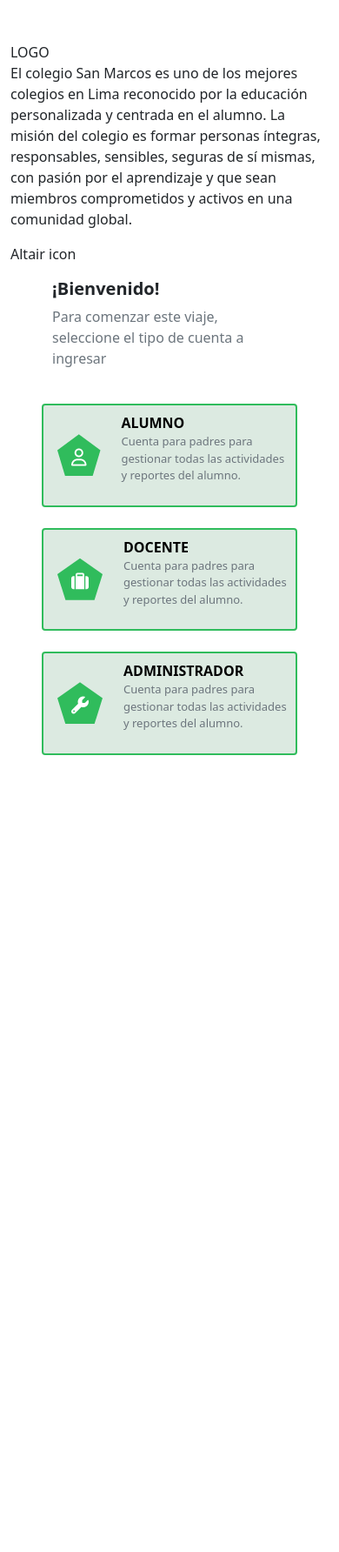
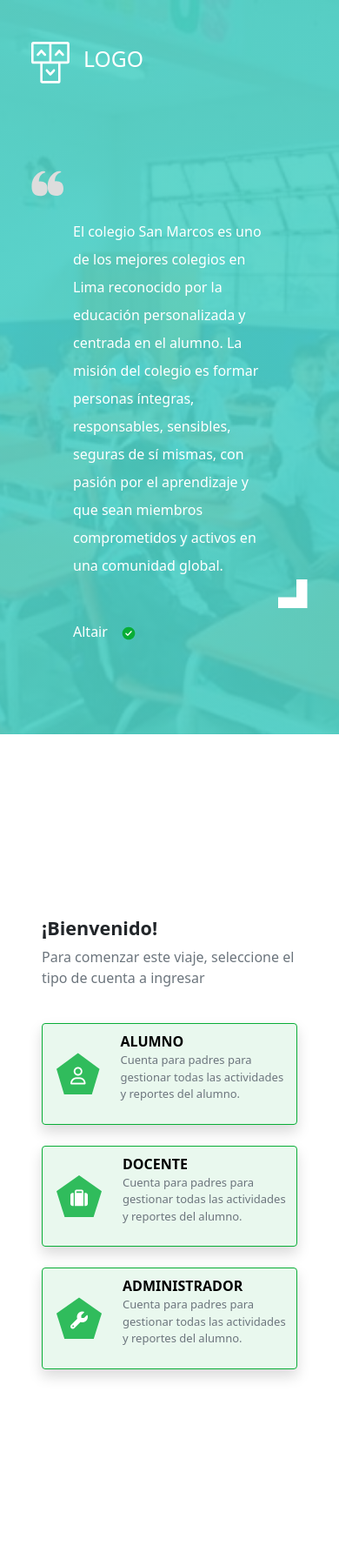
Before and after one commit to Samuelcodingg/SACNS_BD1, a PHP site: page /login.html in a window 390 px wide. Shown: the whole page at 87% size. Before the commit the page ends 868 px from the top, so only its background shows below. Run offline with PHP 8.4, Linux system fonts and the light colour scheme; some libraries are stand-ins or nearby versions.

Commit message:
login de bienvenida inicial completado

```diff
--- a/assets/css/main.css
+++ b/assets/css/main.css
@@ -1,6 +1,10 @@
 /*general*/
 
-*, body {
+body {
+    overflow-x: hidden;
+}
+
+*{
     margin: 0px;
     padding: 0px;
 }
@@ -12,8 +16,12 @@
     min-height: 550px;
 }
 
+.min-h-100vh {
+    min-height: 100vh;
+}
+
 .bg-2nd {
-    background-color: #dceae1;
+    background: rgba(46, 189, 89, 0.1);
 }
 
 .bg-1st {
@@ -21,7 +29,7 @@
 }
 
 .border-sacns-ge {
-    border-color: #30bc5c !important;
+    border: 1px solid #08AD36 !important;
 }
 
 .polygon {
@@ -31,3 +39,28 @@
 .fs-6 {
     font-size: 13px !important;
 }
+
+/*login-page*/
+
+.fst-quote-container {
+    background: linear-gradient(0deg, rgba(79, 209, 197, 0.9), rgba(79, 209, 197, 0.9)), url('../img/Colegio.jpg');
+    background-position: center;
+    background-repeat: no-repeat;
+    background-size: cover;
+}
+
+.text-quote-login {
+    margin-top: 100px;
+}
+
+.box-pre-login {
+    width: 426px;
+}
+
+.arrow {
+    transition: all 300ms;
+}
+
+.box-pre-login:hover .arrow {
+    display: block !important;
+}
--- a/login.html
+++ b/login.html
@@ -11,39 +11,68 @@
 </head>
 <body>
 
-    <main class="container mt-5">
+    <main>
         <div class="row">
-            <div class="col-md-5">
-                <div>
-                    LOGO
+            <div class="col-md-5 p-5 fst-quote-container text-white min-h-100vh">
+                <div class="d-flex align-items-center">
+                    <svg width="44" height="48" viewBox="0 0 44 48" fill="none" xmlns="http://www.w3.org/2000/svg">
+                        <path d="M41.6416 0H2.2375C1.00176 0 0 1.09194 0 2.43891V22.8905C0 24.2375 1.00176 25.3295 2.2375 25.3295H10.3221V45.39C10.3214 46.0366 10.5565 46.657 10.9757 47.1144C11.3948 47.5719 11.9637 47.8289 12.5568 47.8289H31.3196C32.5553 47.8289 33.5571 46.737 33.5571 45.39V25.3384H41.6416C42.2348 25.3384 42.8036 25.0814 43.2228 24.6239C43.642 24.1664 43.8771 23.5461 43.8764 22.8995V2.43891C43.8771 1.79235 43.642 1.17199 43.2228 0.714522C42.8036 0.257051 42.2348 0 41.6416 0ZM2.59353 2.82997H20.6414V22.5025H2.59353V2.82997ZM30.9635 45.002H12.9156V25.3384H30.9635V45.002ZM41.2829 22.5025H23.235V2.82997H41.2829V22.5025Z" fill="white"/>
+                        <path d="M14.8548 15.9228C15.3658 16.4456 16.1654 16.4318 16.661 15.8916C17.1566 15.3514 17.1693 14.4798 16.6897 13.9227L12.546 9.40611C12.038 8.85747 11.2192 8.85747 10.7111 9.40611L6.55655 13.9227C6.21121 14.276 6.06978 14.8062 6.18751 15.3063C6.30525 15.8063 6.66346 16.1967 7.12219 16.3251C7.58093 16.4534 8.06737 16.2992 8.39147 15.9228L11.6176 12.4062L14.8548 15.9228Z" fill="white"/>
+                        <path d="M29.0327 15.9228L32.2589 12.4062L35.4851 15.9228C35.9962 16.4456 36.7957 16.4318 37.2913 15.8916C37.787 15.3514 37.7996 14.4798 37.32 13.9227L33.1764 9.40611C32.6683 8.85747 31.8495 8.85747 31.3414 9.40611L27.1978 13.9227C26.7182 14.4798 26.7308 15.3514 27.2265 15.8916C27.7221 16.4318 28.5216 16.4456 29.0327 15.9228Z" fill="white"/>
+                        <path d="M18.7103 31.906C18.1985 31.384 17.3989 31.3991 16.9041 31.9401C16.4092 32.4812 16.3977 33.3528 16.8781 33.9091L21.0218 38.4227C21.2648 38.6885 21.5949 38.8379 21.9392 38.8379C22.2835 38.8379 22.6136 38.6885 22.8567 38.4227L27.0003 33.9091C27.3286 33.5518 27.457 33.0308 27.3373 32.5423C27.2176 32.0537 26.8678 31.672 26.4198 31.5407C25.9718 31.4095 25.4936 31.5487 25.1654 31.906L21.9392 35.4256L18.7103 31.906Z" fill="white"/>
+                    </svg>
+                    <h2 class="fw-lighter ms-3">LOGO</h2>
                 </div>
 
-                <div>
-                    <p>
-                        El colegio San Marcos es uno de los mejores colegios en Lima reconocido por la educación personalizada y centrada en el alumno. La misión del colegio es formar personas íntegras, responsables, sensibles, seguras de sí mismas, con pasión por el aprendizaje y que sean miembros comprometidos y activos en una comunidad global.
-                    </p>
+                <div class="text-quote-login">
+                    <div>
+                        <svg width="37" height="30" viewBox="0 0 37 30" fill="none" xmlns="http://www.w3.org/2000/svg">
+                            <path d="M31.9297 0.632812C33.5703 0.632812 34.3906 0.960938 34.3906 1.61719C34.3906 1.89844 34.1328 2.13281 33.6172 2.32031C29.3047 4.05469 27.1484 7.42969 27.1484 12.4453C27.8047 12.3516 28.2734 12.3047 28.5547 12.3047C34.1797 12.3047 36.9922 15.1172 36.9922 20.7422C36.9922 26.3203 34.1797 29.1094 28.5547 29.1094C22.0391 29.1094 18.7812 25.5234 18.7812 18.3516C18.7812 10.6172 21.8984 5.0625 28.1328 1.6875C29.4453 0.984375 30.7109 0.632812 31.9297 0.632812ZM13.5781 0.84375C15.2188 0.84375 16.0391 1.17188 16.0391 1.82812C16.0391 2.10938 15.7812 2.34375 15.2656 2.53125C10.9531 4.26563 8.79688 7.64063 8.79688 12.6562C9.45312 12.5625 9.92188 12.5156 10.2031 12.5156C15.8281 12.5156 18.6406 15.3281 18.6406 20.9531C18.6406 26.5312 15.8281 29.3203 10.2031 29.3203C3.6875 29.3203 0.429688 25.7344 0.429688 18.5625C0.429688 10.8281 3.54688 5.27344 9.78125 1.89844C11.0938 1.19531 12.3594 0.84375 13.5781 0.84375Z" fill="#DDDDDD"/>
+                        </svg>
+                        <p class="pt-4 px-5 lh-lg mb-0">
+                            El colegio San Marcos es uno de los mejores colegios en Lima reconocido por la educación personalizada y centrada en el alumno. La misión del colegio es formar personas íntegras, responsables, sensibles, seguras de sí mismas, con pasión por el aprendizaje y que sean miembros comprometidos y activos en una comunidad global.
+                        </p>
+                        <div class="float-end">
+                            <svg width="34" height="33" viewBox="0 0 34 33" fill="none" xmlns="http://www.w3.org/2000/svg">
+                                <path d="M21 0H33.5V33H0V20.5H21V0Z" fill="white"/>
+                            </svg>
+                        </div>
+                    </div>
 
-                    <p>Altair icon</p>
+                    <div class="d-flex align-items-center mt-5 px-5">
+                        <p class="mb-0">Altair</p>
+                        <div class="ms-3">
+                            <svg width="16" height="16" viewBox="0 0 16 16" fill="none" xmlns="http://www.w3.org/2000/svg">
+                                <path fill-rule="evenodd" clip-rule="evenodd" d="M0.666687 7.99984C0.666687 3.94975 3.94993 0.666504 8.00002 0.666504C12.0501 0.666504 15.3334 3.94975 15.3334 7.99984C15.3334 12.0499 12.0501 15.3332 8.00002 15.3332C3.94993 15.3332 0.666687 12.0499 0.666687 7.99984Z" fill="#08AD36"/>
+                                <path fill-rule="evenodd" clip-rule="evenodd" d="M11.5405 5.36182C11.8008 5.62217 11.8008 6.04428 11.5405 6.30463L7.40242 10.638C7.14207 10.8983 6.71996 10.8983 6.45961 10.638L4.45961 8.63796C4.19926 8.37761 4.19926 7.9555 4.45961 7.69515C4.71995 7.4348 5.14207 7.4348 5.40241 7.69515L6.93101 9.22375L10.5977 5.36182C10.858 5.10147 11.2801 5.10147 11.5405 5.36182Z" fill="white"/>
+                            </svg>
+                        </div>
+                    </div>
                 </div>
             </div>
-            <div class="col-md-7">
-                <div class="container">
-                    <div class="container me-5">
+            <div class="col-md-7 min-h-100vh d-flex align-items-center my-5 my-md-0">
+                <div class="container ">
+                    <div class="container mx-lg-5">
                         <div>
-                            <h5 class="fw-bold">¡Bienvenido!</h5>
+                            <h5 class="fw-bold fs-4">¡Bienvenido!</h5>
                             <p class="text-secondary">Para comenzar este viaje, seleccione el tipo de cuenta a ingresar</p>
                         </div>
-                        <div class="row">
-                            <a href="#" class="d-block bg-2nd text-decoration-none text-black border rounded border-2 border-sacns-ge p-2 d-flex align-items-center mt-4 col-lg-10">
+                        <div class="row mx-auto">
+                            <a href="#" class="d-block shadow box-pre-login bg-2nd text-decoration-none text-black rounded border-sacns-ge p-2 d-flex align-items-center mt-4 col-lg-10">
                                 <div class="bg-1st p-3 pb-2 ms-2 me-4 polygon">
                                     <i class="far fa-user fs-5 text-white"></i>
                                 </div>
-                                <div >
+                                <div>
                                     <p class="fw-bold mb-0">ALUMNO</p>
                                     <p class="text-secondary fs-6">Cuenta para padres para gestionar todas las actividades y reportes del alumno.</p>
                                 </div>
+                                <div class="pe-3 d-none arrow">
+                                    <svg width="14" height="14" viewBox="0 0 14 14" fill="none" xmlns="http://www.w3.org/2000/svg">
+                                        <path fill-rule="evenodd" clip-rule="evenodd" d="M7.58927 0.577574C7.26383 0.252137 6.73619 0.252137 6.41075 0.577574C6.08532 0.903011 6.08532 1.43065 6.41075 1.75609L10.8215 6.16683H1.16668C0.70644 6.16683 0.333344 6.53993 0.333344 7.00016C0.333344 7.4604 0.70644 7.8335 1.16668 7.8335H10.8215L6.41075 12.2442C6.08532 12.5697 6.08532 13.0973 6.41075 13.4228C6.73619 13.7482 7.26383 13.7482 7.58927 13.4228L13.4226 7.58942C13.748 7.26398 13.748 6.73634 13.4226 6.41091L7.58927 0.577574Z" fill="#2EBD59"/>
+                                    </svg>
+                                </div>
                             </a>
-                            <a href="#" class="d-block bg-2nd text-decoration-none text-black border rounded border-2 border-sacns-ge p-2 d-flex align-items-center mt-4 col-lg-10">
+                            <a href="#" class="d-block shadow box-pre-login bg-2nd text-decoration-none text-black rounded border-sacns-ge p-2 d-flex align-items-center mt-4 col-lg-10">
                                 <div class="bg-1st p-3 pb-2 ms-2 me-4 polygon">
                                     <i class="fas fa-suitcase fs-5 text-white"></i>
                                 </div>
@@ -51,14 +80,24 @@
                                     <p class="fw-bold mb-0">DOCENTE</p>
                                     <p class="text-secondary fs-6">Cuenta para padres para gestionar todas las actividades y reportes del alumno.</p>
                                 </div>
+                                <div class="pe-3 d-none arrow">
+                                    <svg width="14" height="14" viewBox="0 0 14 14" fill="none" xmlns="http://www.w3.org/2000/svg">
+                                        <path fill-rule="evenodd" clip-rule="evenodd" d="M7.58927 0.577574C7.26383 0.252137 6.73619 0.252137 6.41075 0.577574C6.08532 0.903011 6.08532 1.43065 6.41075 1.75609L10.8215 6.16683H1.16668C0.70644 6.16683 0.333344 6.53993 0.333344 7.00016C0.333344 7.4604 0.70644 7.8335 1.16668 7.8335H10.8215L6.41075 12.2442C6.08532 12.5697 6.08532 13.0973 6.41075 13.4228C6.73619 13.7482 7.26383 13.7482 7.58927 13.4228L13.4226 7.58942C13.748 7.26398 13.748 6.73634 13.4226 6.41091L7.58927 0.577574Z" fill="#2EBD59"/>
+                                    </svg>
+                                </div>
                             </a>
-                            <a href="#" class="d-block bg-2nd text-decoration-none text-black border rounded border-2 border-sacns-ge p-2 d-flex align-items-center mt-4 col-lg-10">
+                            <a href="#" class="d-block shadow box-pre-login bg-2nd text-decoration-none text-black rounded border-sacns-ge p-2 d-flex align-items-center mt-4 col-lg-10">
                                 <div class="bg-1st p-3 pb-2 ms-2 me-4 polygon">
                                     <i class="fas fa-wrench fs-5 text-white"></i>
                                 </div>
                                 <div>
                                     <p class="fw-bold mb-0">ADMINISTRADOR</p>
                                     <p class="text-secondary fs-6">Cuenta para padres para gestionar todas las actividades y reportes del alumno.</p>
+                                </div>
+                                <div class="pe-3 d-none arrow">
+                                    <svg width="14" height="14" viewBox="0 0 14 14" fill="none" xmlns="http://www.w3.org/2000/svg">
+                                        <path fill-rule="evenodd" clip-rule="evenodd" d="M7.58927 0.577574C7.26383 0.252137 6.73619 0.252137 6.41075 0.577574C6.08532 0.903011 6.08532 1.43065 6.41075 1.75609L10.8215 6.16683H1.16668C0.70644 6.16683 0.333344 6.53993 0.333344 7.00016C0.333344 7.4604 0.70644 7.8335 1.16668 7.8335H10.8215L6.41075 12.2442C6.08532 12.5697 6.08532 13.0973 6.41075 13.4228C6.73619 13.7482 7.26383 13.7482 7.58927 13.4228L13.4226 7.58942C13.748 7.26398 13.748 6.73634 13.4226 6.41091L7.58927 0.577574Z" fill="#2EBD59"/>
+                                    </svg>
                                 </div>
                             </a>
 
```
Also changed, not shown: assets/img/Colegio.jpg (added).
